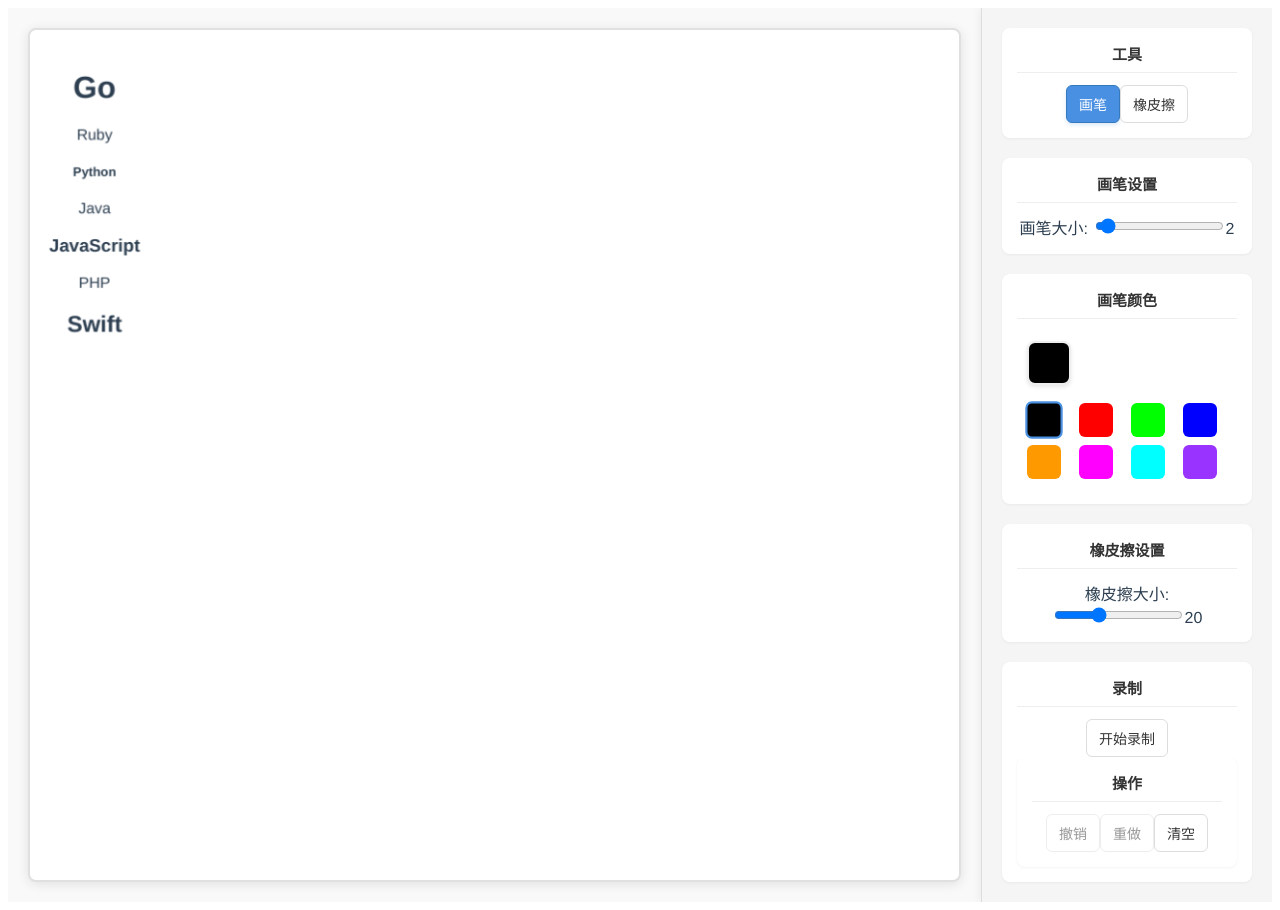
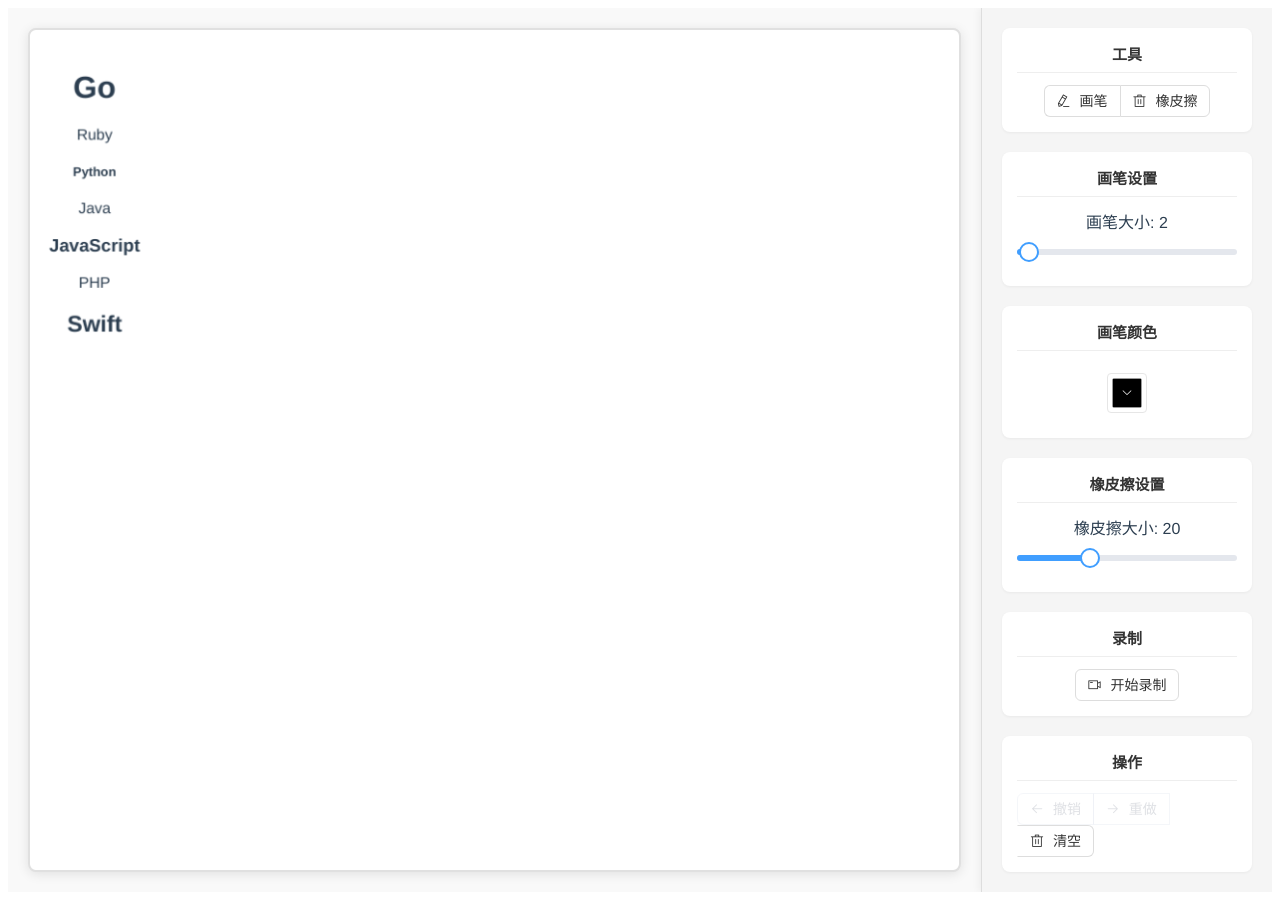
Before and after one commit to Invincible1996/my-recorder-app, a Vue app: page / in a window 1280 px wide. Built offline with nearby package versions, Linux system fonts and the light colour scheme.

Commit message:
feat: add element ui

```diff
--- a/package.json
+++ b/package.json
@@ -27,6 +27,8 @@
     "@vue/eslint-config-typescript": "^9.1.0",
     "eslint": "^7.32.0",
     "eslint-plugin-vue": "^8.0.3",
+    "sass": "^1.80.6",
+    "sass-loader": "^16.0.3",
     "typescript": "~4.5.5",
     "vue-template-compiler": "^2.6.14"
   }
--- a/src/components/DrawingBoard.vue
+++ b/src/components/DrawingBoard.vue
@@ -1,60 +1,53 @@
 <template>
   <div class="whiteboard-container">
-    <!-- 画布和内容区域 -->
+    <!-- 画布部分保持不变 -->
     <div class="canvas-container" ref="canvasContainer">
-      <!-- HTML内容层 -->
       <div class="content-layer" ref="contentLayer" v-html="initialContent"></div>
-
-      <!-- 画布层 -->
       <canvas ref="canvas" @mousedown="startDrawing" @mousemove="draw" @mouseup="stopDrawing"
         @mouseleave="stopDrawing"></canvas>
     </div>
 
-    <!-- 右侧工具栏 -->
+    <!-- 使用Element UI组件改造工具栏 -->
     <div class="toolbar">
       <div class="tool-section">
         <h3>工具</h3>
-        <button @click="setTool('pen')" :class="{ active: currentTool === 'pen' }">
+        <el-button-group>
+          <el-button :type="currentTool === 'pen' ? 'primary' : ''" @click="setTool('pen')" icon="el-icon-edit">
             画笔
-        </button>
-        <button @click="setTool('eraser')" :class="{ active: currentTool === 'eraser' }">
+          </el-button>
+          <el-button :type="currentTool === 'eraser' ? 'primary' : ''" @click="setTool('eraser')" icon="el-icon-delete">
             橡皮擦
-        </button>
+          </el-button>
+        </el-button-group>
       </div>
 
       <div class="tool-section">
         <h3>画笔设置</h3>
         <div class="size-control">
-          <label>画笔大小: </label>
-          <input type="range" v-model.number="penSize" min="1" max="20" />
-          <span class="size-value">{{ penSize }}</span>
+          <span>画笔大小: {{ penSize }}</span>
+          <el-slider v-model="penSize" :min="1" :max="20" :show-tooltip="true"></el-slider>
         </div>
       </div>
 
       <div class="tool-section">
         <h3>画笔颜色</h3>
         <div class="color-picker">
-          <!-- 当前颜色显示和自定义颜色选择器 -->
-          <label class="color-picker-label">
-            <div class="current-color" :style="{ backgroundColor: currentColor }"></div>
-            <input type="color" v-model="currentColor" class="custom-color-input" @change="setColor(currentColor)" />
-          </label>
+          <el-color-picker v-model="currentColor" show-alpha @change="setColor"></el-color-picker>
 
-          <!-- 颜色预设 -->
-          <div class="color-presets">
-            <div v-for="(color, index) in colorPresets" :key="index" class="color-preset"
-              :style="{ backgroundColor: color }" :class="{ active: currentColor === color }" @click="setColor(color)">
-            </div>
-          </div>
+          <!-- 预设颜色列表 -->
+          <!-- <div class="color-presets">
+            <el-button v-for="(color, index) in colorPresets" :key="index" :style="{ backgroundColor: color }"
+              class="color-preset" :class="{ active: currentColor === color }" @click="setColor(color)"
+              size="small"></el-button>
+          </div> -->
         </div>
       </div>
 
       <div class="tool-section">
         <h3>橡皮擦设置</h3>
         <div class="size-control">
-          <label>橡皮擦大小: </label>
-          <input type="range" v-model.number="eraserSize" min="5" max="50" />
-          <span class="size-value">{{ eraserSize }}</span>
+          <span>橡皮擦大小: {{ eraserSize }}</span>
+          <el-slider v-model="eraserSize" :min="5" :max="50" :show-tooltip="true"></el-slider>
         </div>
       </div>
 
@@ -62,34 +55,43 @@
         <h3>录制</h3>
         <div class="recording-controls">
           <!-- 未录制状态 -->
-          <button v-if="!isRecording" @click="startRecording" class="record-btn">
+          <el-button v-if="!isRecording" type="primary" @click="startRecording" icon="el-icon-video-camera">
             开始录制
-          </button>
+          </el-button>
 
           <!-- 录制中状态 -->
           <div v-if="isRecording" class="recording-status">
-            <span class="recording-indicator" :class="{ paused: isPaused }"></span>
-            <span class="recording-label">{{ recordingStatus }}</span>
             <span class="recording-time">{{ formattedRecordingTime }}</span>
             <div class="recording-buttons">
-              <!-- 暂停/继续按钮 -->
-              <button v-if="!isPaused" @click="pauseRecording" class="pause-btn">
+              <el-button-group>
+                <el-button v-if="!isPaused" @click="pauseRecording" icon="el-icon-video-pause">
                   暂停
-              </button>
-              <button v-else @click="resumeRecording" class="resume-btn">
+                </el-button>
+                <el-button v-else @click="resumeRecording" icon="el-icon-video-play">
                   继续
-              </button>
-              <!-- 停止按钮 -->
-              <button @click="stopRecording" class="stop-btn">结束录制</button>
+                </el-button>
+                <el-button type="danger" @click="stopRecording" icon="el-icon-video-stop">
+                  结束录制
+                </el-button>
+              </el-button-group>
             </div>
           </div>
         </div>
+      </div>
+
       <div class="tool-section">
         <h3>操作</h3>
-          <button @click="undo" :disabled="!canUndo">撤销</button>
-          <button @click="redo" :disabled="!canRedo">重做</button>
-          <button @click="clear">清空</button>
-        </div>
+        <el-button-group>
+          <el-button icon="el-icon-back" @click="undo" :disabled="!canUndo">
+            撤销
+          </el-button>
+          <el-button icon="el-icon-right" @click="redo" :disabled="!canRedo">
+            重做
+          </el-button>
+          <el-button icon="el-icon-delete" @click="clear" type="danger">
+            清空
+          </el-button>
+        </el-button-group>
       </div>
     </div>
   </div>
--- a/src/components/HelloWorld.vue
+++ b/src/components/HelloWorld.vue
@@ -20,13 +20,10 @@
 import { Component, Prop, Vue } from "vue-property-decorator";
 
 // import element-ui Dialog
-import { Dialog, Button } from "element-ui";
 import DrawingBoard from "./DrawingBoard.vue";
 
 @Component({
   components: {
-    "el-dialog": Dialog,
-    "el-button": Button,
     DrawingBoard,
   },
 })
--- a/src/main.ts
+++ b/src/main.ts
@@ -1,9 +1,11 @@
 import Vue from 'vue'
 import App from './App.vue'
 import router from './router'
+import ElementUI from 'element-ui';
+import 'element-ui/lib/theme-chalk/index.css';
 
 Vue.config.productionTip = false
-
+Vue.use(ElementUI)
 new Vue({
   router,
   render: h => h(App)
```
Also changed, not shown: 1 other file (tests, documents, lock files or other folders). Lines whose indentation alone changed are shown as unchanged.
